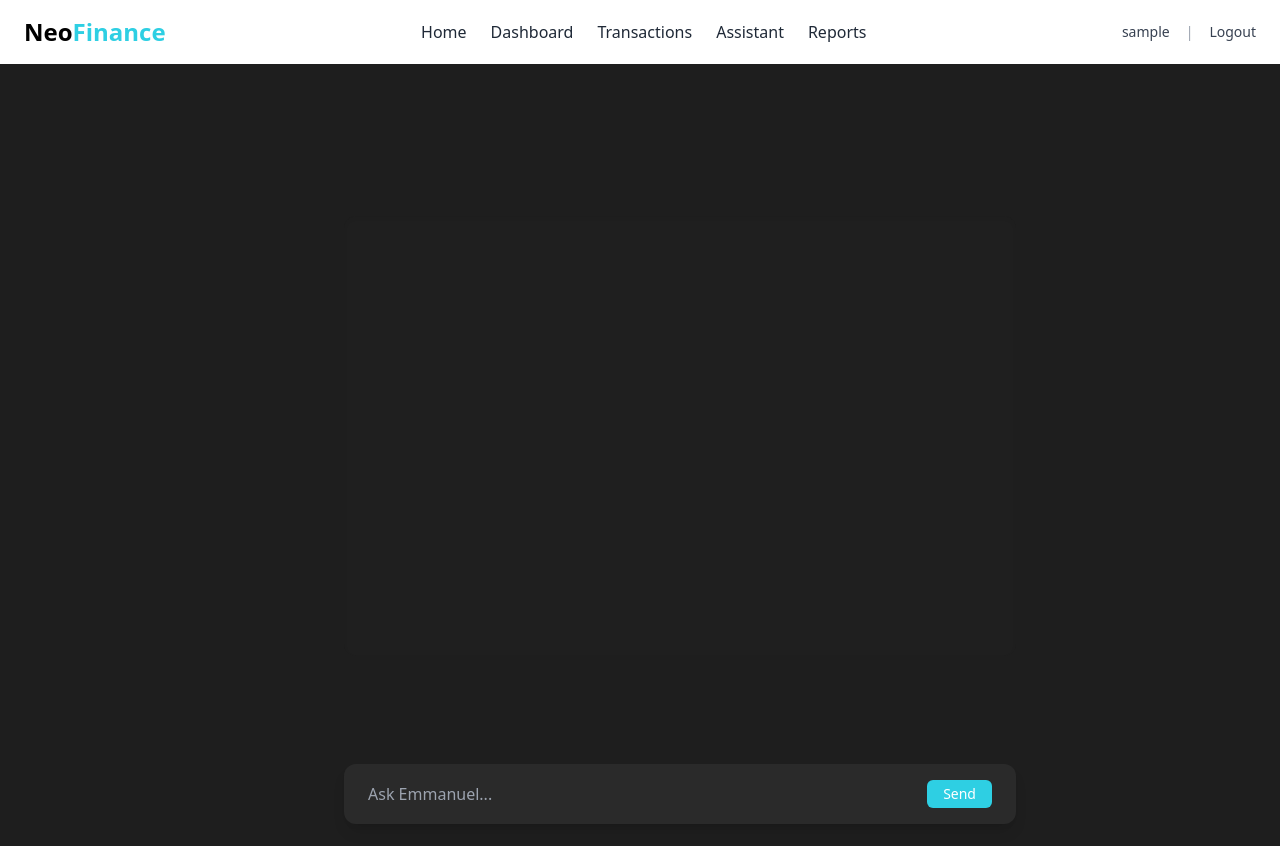
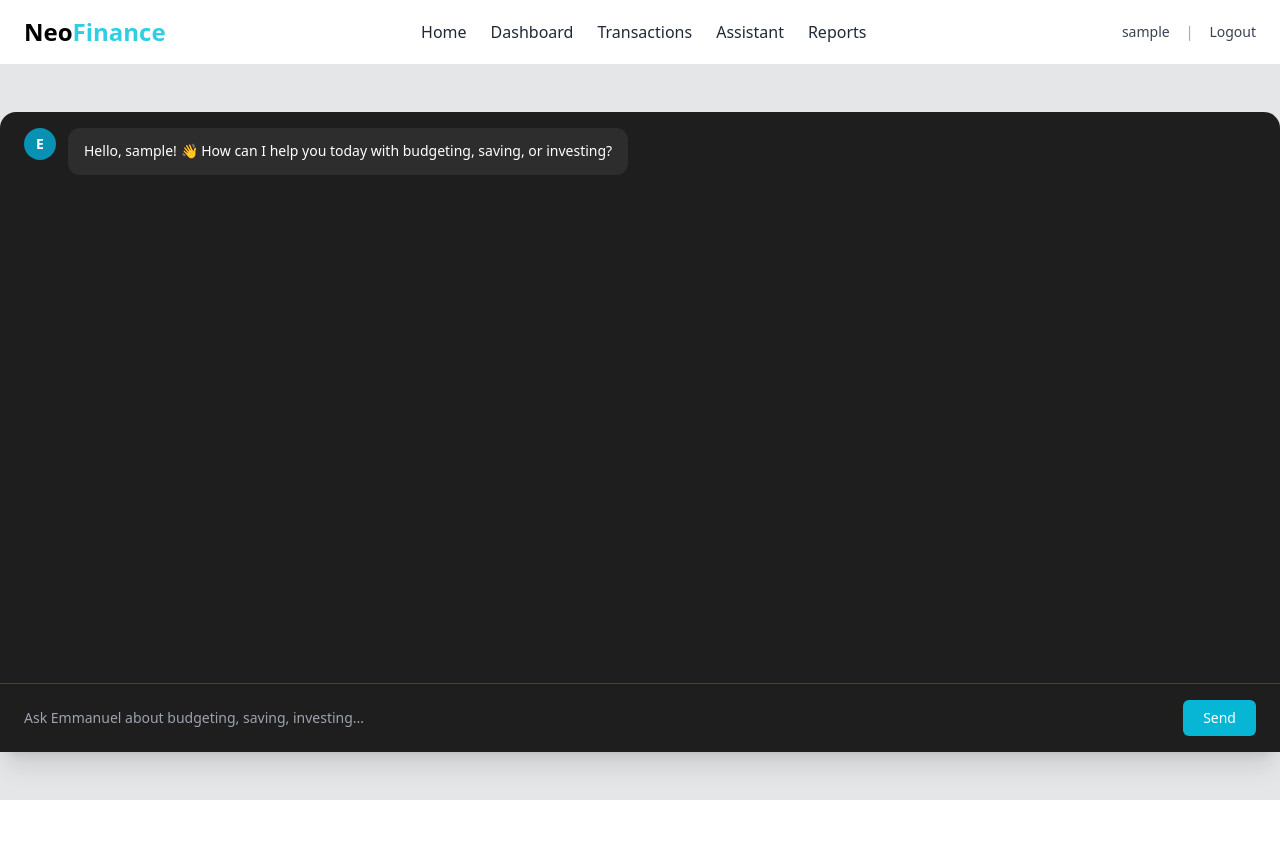
Before and after one commit to TristanRG/NeoFinance, a React (Create React App) app in the folder frontend/: page /assistant in a window 1280 px wide. Shown: the top 846 px of the page. After the commit the page ends 800 px from the top, so only its background shows below. Built offline with nearby package versions, Linux system fonts and the light colour scheme; sample sign-in values are in the browser's storage.

Commit message:
Improved Assistant UI

```diff
--- a/frontend/src/pages/Assistant.js
+++ b/frontend/src/pages/Assistant.js
@@ -1,4 +1,4 @@
-import React, { useContext, useState } from 'react';
+import React, { useContext, useState, useEffect, useRef } from 'react';
 import { AuthContext } from '../context/AuthContext';
 import axios from '../api/axios';
 
@@ -7,28 +7,43 @@ const Assistant = () => {
   const [messages, setMessages] = useState([]);
   const [input, setInput] = useState("");
   const [loading, setLoading] = useState(false);
+  const messagesEndRef = useRef(null);
+
+  useEffect(() => {
+    setMessages([
+      {
+        sender: "bot",
+        text: `Hello, ${auth?.username || "Guest"}! 👋 How can I help you today with budgeting, saving, or investing?`
+      }
+    ]);
+  }, [auth]);
+
+  useEffect(() => {
+    messagesEndRef.current?.scrollIntoView({ behavior: 'smooth' });
+  }, [messages]);
 
   const handleSubmit = async (e) => {
     e.preventDefault();
     if (!input.trim()) return;
 
     const userMessage = input.trim();
-
-    // Add user message
     setMessages(prev => [...prev, { sender: "user", text: userMessage }]);
     setInput("");
     setLoading(true);
 
     try {
       const res = await axios.post('/chat/', { message: userMessage });
+      const botReply = res.data.response;
 
-      const botReply = res.data.response;
       setMessages(prev => [...prev, { sender: "bot", text: botReply }]);
     } catch (err) {
       console.error("Chatbot error:", err);
       setMessages(prev => [
         ...prev,
-        { sender: "bot", text: "Oops! Emmanuel is having a hard time responding. Please try again later." }
+        {
+          sender: "bot",
+          text: "Oops! Emmanuel is having a hard time responding. Please try again later."
+        }
       ]);
     } finally {
       setLoading(false);
@@ -36,56 +51,66 @@ const Assistant = () => {
   };
 
   return (
-    <div className="h-screen bg-[#1E1E1E] text-white flex flex-col justify-center items-center relative overflow-hidden pl-[80px]">
+<div className="flex justify-center items-center bg-[#e4e6e7] min-h-[calc(100vh-4rem)] overflow-hidden">
+  <div className="w-full max-w-7xl h-[80vh] bg-[#1e1e1e] text-white rounded-2xl shadow-xl flex flex-col">
 
-      {/* Greeting - only shows when no messages */}
-      {messages.length === 0 && (
-        <h1 className="text-4xl font-medium text-transparent bg-clip-text bg-gradient-to-r from-blue-500 via-purple-400 to-pink-500">
-          Hello, {auth?.username || "Guest"}
-        </h1>
-      )}
-
-      {/* Message container */}
-      <div className="absolute bottom-52 w-[90%] max-w-2xl h-[55%] overflow-y-auto bg-[#1f1f1f] rounded-xl p-4 flex flex-col gap-3 shadow-inner">
+        {/* Chat messages */}
+        <div className="flex-1 overflow-y-auto px-6 py-4 space-y-4 no-scrollbar">
           {messages.map((msg, index) => (
             <div
               key={index}
-            className={`max-w-[75%] px-4 py-2 rounded-lg text-sm ${
+              className={`flex items-start gap-3 ${msg.sender === "user" ? "justify-end" : "justify-start"}`}
+            >
+              {msg.sender === "bot" && (
+                <div className="w-8 h-8 bg-cyan-600 text-white rounded-full flex items-center justify-center text-sm font-bold">
+                  E
+                </div>
+              )}
+              <div
+                className={`max-w-[75%] px-4 py-3 rounded-xl text-sm leading-relaxed ${
                   msg.sender === "user"
-                ? "bg-blue-600 self-end text-white"
-                : "bg-gray-700 self-start text-gray-200"
+                    ? "bg-blue-600 text-white"
+                    : "bg-[#2d2d2d] text-white"
                 }`}
               >
                 {msg.text}
               </div>
+            </div>
           ))}
           {loading && (
-          <div className="bg-gray-700 self-start text-gray-200 px-4 py-2 rounded-lg text-sm animate-pulse">
+            <div className="flex items-start gap-3 justify-start">
+              <div className="w-8 h-8 bg-cyan-600 text-white rounded-full flex items-center justify-center text-sm font-bold">
+                E
+              </div>
+              <div className="bg-[#2d2d2d] text-gray-300 px-4 py-2 rounded-lg text-sm animate-pulse">
                 Emmanuel is typing...
               </div>
+            </div>
           )}
+          <div ref={messagesEndRef} />
         </div>
 
         {/* Input form */}
         <form
           onSubmit={handleSubmit}
-        className="absolute bottom-10 w-[90%] max-w-2xl bg-[#2A2A2A] rounded-xl px-6 py-4 flex items-center gap-4 shadow-lg"
+          className="bg-[#1e1e1e] border-t border-gray-700 px-6 py-4 flex items-center gap-4"
         >
           <input
             type="text"
             value={input}
             onChange={(e) => setInput(e.target.value)}
-          placeholder="Ask Emmanuel..."
-          className="flex-1 bg-transparent outline-none text-white placeholder-gray-400"
+            placeholder="Ask Emmanuel about budgeting, saving, investing..."
+            className="flex-1 bg-transparent outline-none placeholder-gray-400 text-sm"
           />
           <button
             type="submit"
-          className="text-sm text-white px-4 py-1 rounded-md bg-[#2ecfe3] hover:bg-[#25b3c5] transition disabled:opacity-50"
+            className="text-sm px-5 py-2 rounded-md bg-cyan-500 hover:bg-cyan-400 transition disabled:opacity-50 text-white"
             disabled={loading}
           >
-          {loading ? "Sending..." : "Send"}
+            {loading ? "..." : "Send"}
           </button>
         </form>
+      </div>
     </div>
   );
 };
--- a/frontend/tailwind.config.js
+++ b/frontend/tailwind.config.js
@@ -8,5 +8,18 @@ module.exports = {
         },
       },
     },
-    plugins: [],
+    plugins: [
+      function ({ addUtilities }) {
+          const newUtilities = {
+              ".no-scrollbar::-webkit-scrollbar": {
+                  display: "none",
+              },
+              ".no-scrollbar": {
+                  "-ms-overflow-style": "none",
+                  "scrollbar-width": "none",
+              },
+          };
+          addUtilities(newUtilities);
+      },
+  ],
   }
```
Lines whose indentation alone changed are shown as unchanged.
